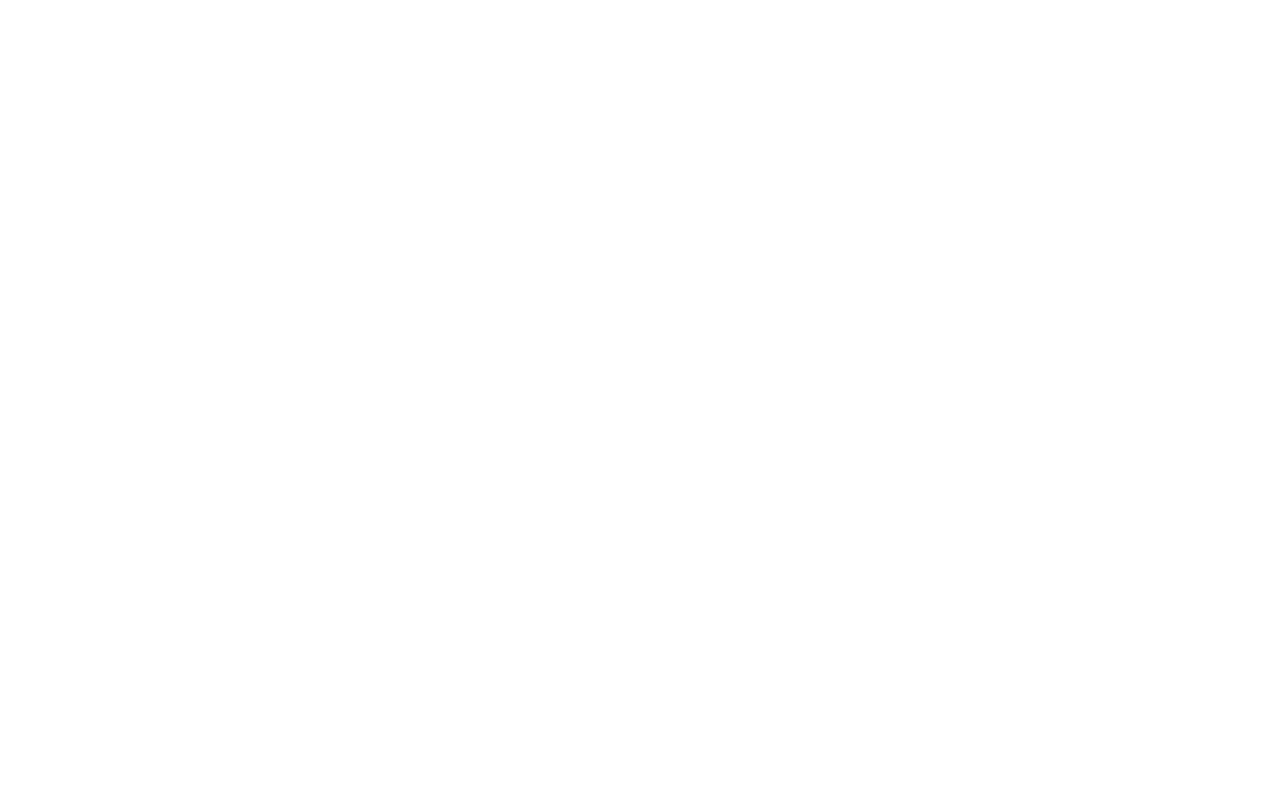
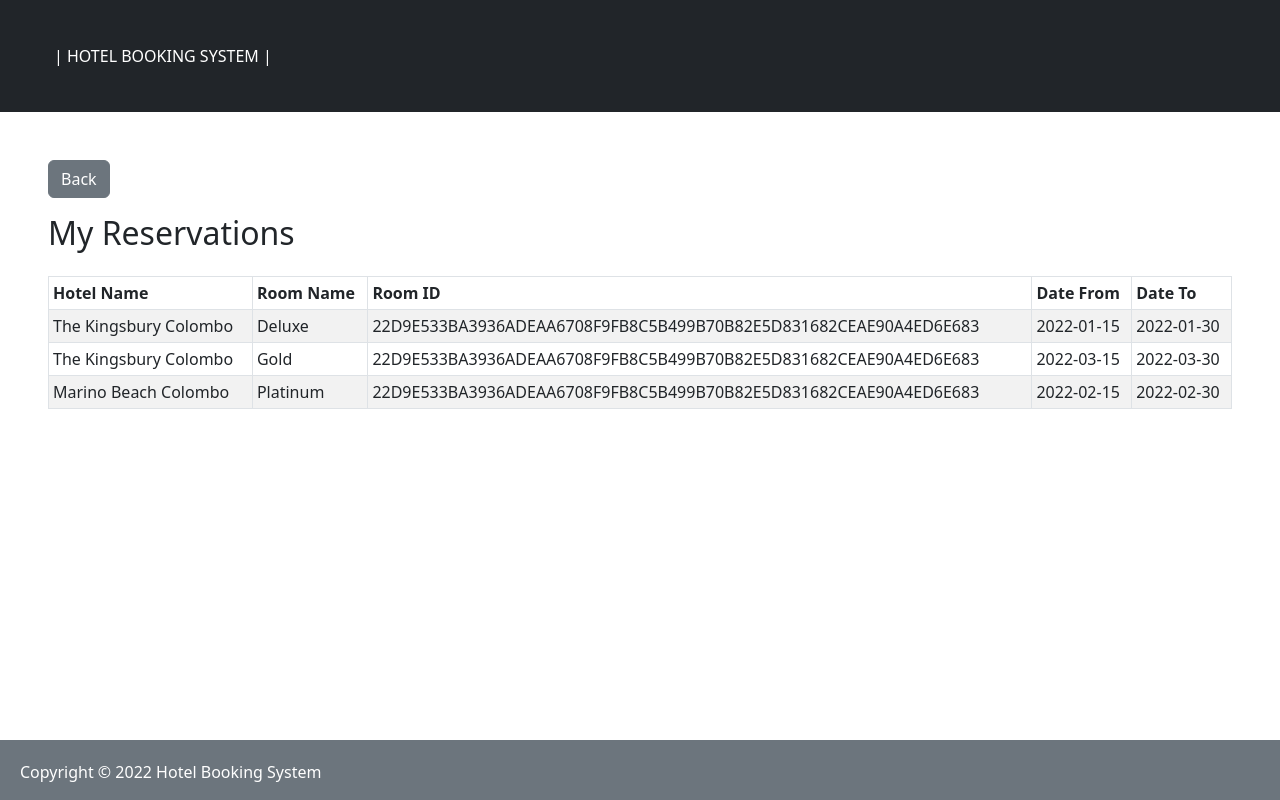
Before and after one commit to Udith-Gayan/hotel-booking-client-app, a React (Create React App) app: page /dashboard/my-reservations in a window 1280 px wide. Before the commit this address had no page. Built offline with nearby package versions, Linux system fonts and the light colour scheme.

Commit message:
Ui implementations

```diff
--- a/src/App.js
+++ b/src/App.js
@@ -6,6 +6,7 @@ import HotelOverview from "./components/HotelOverview/HotelOverview";
 import DashboardLayout from "./components/DashboardLayout/DashboardLayout";
 import Bookings from "./components/Bookings/Bookings";
 import Hotels from "./components/Hotels/Hotels";
+import MyReservations from "./components/MyReservations/MyReservations";
 
 function App() {
   return (
@@ -21,6 +22,7 @@ function App() {
             <Route path="hotel-overview" element={<HotelOverview />}></Route>
             <Route path="bookings" element={<Bookings />}></Route>
             <Route path="hotels" element={<Hotels />}></Route>
+            <Route path="my-reservations" element={<MyReservations />}></Route>
           </Route>
         </Routes>
       </Layout>
--- a/src/components/Footer/Footer.module.css
+++ b/src/components/Footer/Footer.module.css
@@ -5,6 +5,6 @@
   bottom: 0;
   width: 100%;
   height: 60px; /* Height of the footer */
-  background-color: #495057;
+  background-color: #6c757d;
   margin-bottom: 0;
 }
--- a/src/components/HotelOverview/HotelOverview.js
+++ b/src/components/HotelOverview/HotelOverview.js
@@ -5,9 +5,10 @@ import Button from "react-bootstrap/Button";
 import Card from "react-bootstrap/Card";
 import classes from "./HotelOverview.module.css";
 import CreateRoom from "../CreateRoom/CreateRoom";
-
+import { useNavigate } from "react-router-dom";
 
 const HotelOverview = ({ customer }) => {
+  const navigate = useNavigate();
   const [createRoomVisibility, setCreateRoomVisibility] = useState(false);
 
   const createRoom = () => {
@@ -15,6 +16,10 @@ const HotelOverview = ({ customer }) => {
   };
 
   return (
+    <div>
+      <Button variant="secondary" onClick={() => navigate(-1)}>
+        Back
+      </Button>
       <div style={{ textAlign: "center" }}>
         <h2 className={classes.pageTitle}>Hotel Overview</h2>
         <FontAwesomeIcon icon={solid("hotel")} className={classes.hotelIcon} />
@@ -31,13 +36,13 @@ const HotelOverview = ({ customer }) => {
             Janadhipathi Mawatha, Colombo
           </p>
         </div>
-      {/* {customer === "customer" && ( */}
+        {JSON.parse(localStorage.getItem("user")) === "hotelowner" && (
           <div>
             <Button variant="primary" onClick={() => createRoom()}>
               Open Room Creation Panel
             </Button>
           </div>
-      {/* )} */}
+        )}
         {createRoomVisibility && (
           <div>
             <CreateRoom />
@@ -77,6 +82,7 @@ const HotelOverview = ({ customer }) => {
           </Card>
         </div>
       </div>
+    </div>
   );
 };
 
--- a/src/components/HotelOwnerRegisterForm/HotelOwnerRegisterForm.js
+++ b/src/components/HotelOwnerRegisterForm/HotelOwnerRegisterForm.js
@@ -1,18 +1,41 @@
-import React, { useCallback } from "react";
+import React, { useState, useCallback } from "react";
 import ContractService from "../../services/contract-service";
 import toast from "react-hot-toast";
 import Button from "react-bootstrap/Button";
 import Form from "react-bootstrap/Form";
 import { useNavigate } from "react-router-dom";
 import classes from "./HotelOwnerRegisterForm.module.css";
+import SecretModal from "../SecretModal/SecretModal";
 
 const HotelOwnerRegisterForm = () => {
   const navigate = useNavigate();
 
+  const [showModal, setShowModal] = useState(false);
   const hotelRegObject = { type: "getAllBookings" };
   const contractService = ContractService.instance;
   const handleChangeAddress = useCallback(async () => {
-    toast.success("Registered successfully.");
+    setShowModal(!showModal);
+    toast(
+      (t) => (
+        <span>
+          Please save this secret.
+          <br />
+          <br />
+          <b>FEFA23ED23DFDFD2323</b>
+          <br />
+          <br />
+          If you loose it, no one can recover it.
+          <br />
+          <br />
+          Notification will be removed in couple of minutues.
+          <br />
+          <Button variant="danger" onClick={() => toast.dismiss(t.id)}>
+            Dismiss
+          </Button>
+        </span>
+      ),
+      { duration: 30000 }
+    );
     navigate("/dashboard/hotel-overview");
     await contractService.init();
     console.log("button clicked by udith");
@@ -28,6 +51,12 @@ const HotelOwnerRegisterForm = () => {
   }, [hotelRegObject]);
   return (
     <div className={classes.pageLayout}>
+      {showModal && (
+        <div>
+          <SecretModal />
+        </div>
+      )}
+
       <Form>
         <Form.Group className="mb-3" controlId="hotelName">
           <Form.Label>Hotel Name</Form.Label>
--- a/src/components/Hotels/Hotels.js
+++ b/src/components/Hotels/Hotels.js
@@ -8,7 +8,16 @@ const Hotels = () => {
   const navigate = useNavigate();
   return (
     <div>
-      <h2 className="mt-3 mb-4">Hotels</h2>
+      <h2 className="mt-3 mb-4 d-inline ">Hotels</h2>
+
+      <Button
+        variant="primary"
+        className={classes.myReservationBtn}
+        onClick={() => navigate("/dashboard/my-reservations")}
+      >
+        My Reservations
+      </Button>
+
       <div className={classes.hotelListWrapper}>
         <Accordion defaultActiveKey="0">
           <Accordion.Item eventKey="0">
--- a/src/components/Hotels/Hotels.module.css
+++ b/src/components/Hotels/Hotels.module.css
@@ -1,3 +1,8 @@
 .hotelListWrapper {
   width: 80%;
+  margin-top: 20px;
 }
+
+.myReservationBtn {
+  float: right;
+}
--- a/src/components/LandingPage/LandingPage.js
+++ b/src/components/LandingPage/LandingPage.js
@@ -28,12 +28,17 @@ const LandingPage = () => {
     useState(false);
   const customerClick = () => {
     setCustomerLogVisibility(!customerLogVisibility);
+    localStorage.removeItem("user");
+    localStorage.setItem("user", JSON.stringify("customer"));
     navigate("/dashboard/hotels");
     // setCustomerRegisterVisibility(!customerRegisterVisibility);
     // setCustomerLoginVisibility(!customerLoginVisibility);
   };
 
   const hotelOwnerClick = () => {
+    console.log("ddd");
+    localStorage.removeItem("user");
+    localStorage.setItem("user", JSON.stringify("hotelowner"));
     setHotelOwnerLogVisibility(!hotelOwnerLogVisibility);
     setHotelOwnerRegisterVisibility(!hotelOwnerRegisterVisibility);
     setHotelOwnerLoginVisibility(!hotelOwnerLoginVisibility);
--- /dev/null
+++ b/src/components/MyReservations/MyReservations.js
@@ -0,0 +1,58 @@
+import React from "react";
+import Table from "react-bootstrap/Table";
+import Button from "react-bootstrap/Button";
+import { useNavigate } from "react-router-dom";
+
+const MyReservations = () => {
+  const navigate = useNavigate();
+  return (
+    <div>
+      <Button variant="secondary" onClick={() => navigate(-1)}>
+        Back
+      </Button>
+      <h2 className="mt-3 mb-4">My Reservations</h2>
+      <Table striped bordered hover size="sm">
+        <thead>
+          <tr>
+            <th>Hotel Name</th>
+            <th>Room Name</th>
+            <th>Room ID</th>
+            <th>Date From</th>
+            <th>Date To</th>
+          </tr>
+        </thead>
+        <tbody>
+          <tr>
+            <td>The Kingsbury Colombo</td>
+            <td>Deluxe</td>
+            <td>
+              22D9E533BA3936ADEAA6708F9FB8C5B499B70B82E5D831682CEAE90A4ED6E683
+            </td>
+            <td>2022-01-15</td>
+            <td>2022-01-30</td>
+          </tr>
+          <tr>
+            <td>The Kingsbury Colombo</td>
+            <td>Gold</td>
+            <td>
+              22D9E533BA3936ADEAA6708F9FB8C5B499B70B82E5D831682CEAE90A4ED6E683
+            </td>
+            <td>2022-03-15</td>
+            <td>2022-03-30</td>
+          </tr>
+          <tr>
+            <td>Marino Beach Colombo</td>
+            <td>Platinum</td>
+            <td>
+              22D9E533BA3936ADEAA6708F9FB8C5B499B70B82E5D831682CEAE90A4ED6E683
+            </td>
+            <td>2022-02-15</td>
+            <td>2022-02-30</td>
+          </tr>
+        </tbody>
+      </Table>
+    </div>
+  );
+};
+
+export default MyReservations;
--- /dev/null
+++ b/src/components/SecretModal/SecretModal.js
@@ -0,0 +1,24 @@
+import React from "react";
+import Button from "react-bootstrap/Button";
+import Modal from "react-bootstrap/Modal";
+
+const SecretModal = () => {
+  return (
+    <Modal.Dialog>
+      <Modal.Header closeButton>
+        <Modal.Title>Modal title</Modal.Title>
+      </Modal.Header>
+
+      <Modal.Body>
+        <p>Modal body text goes here.</p>
+      </Modal.Body>
+
+      <Modal.Footer>
+        <Button variant="secondary">Close</Button>
+        <Button variant="primary">Save changes</Button>
+      </Modal.Footer>
+    </Modal.Dialog>
+  );
+};
+
+export default SecretModal;
```
Lines whose indentation alone changed are shown as unchanged.
